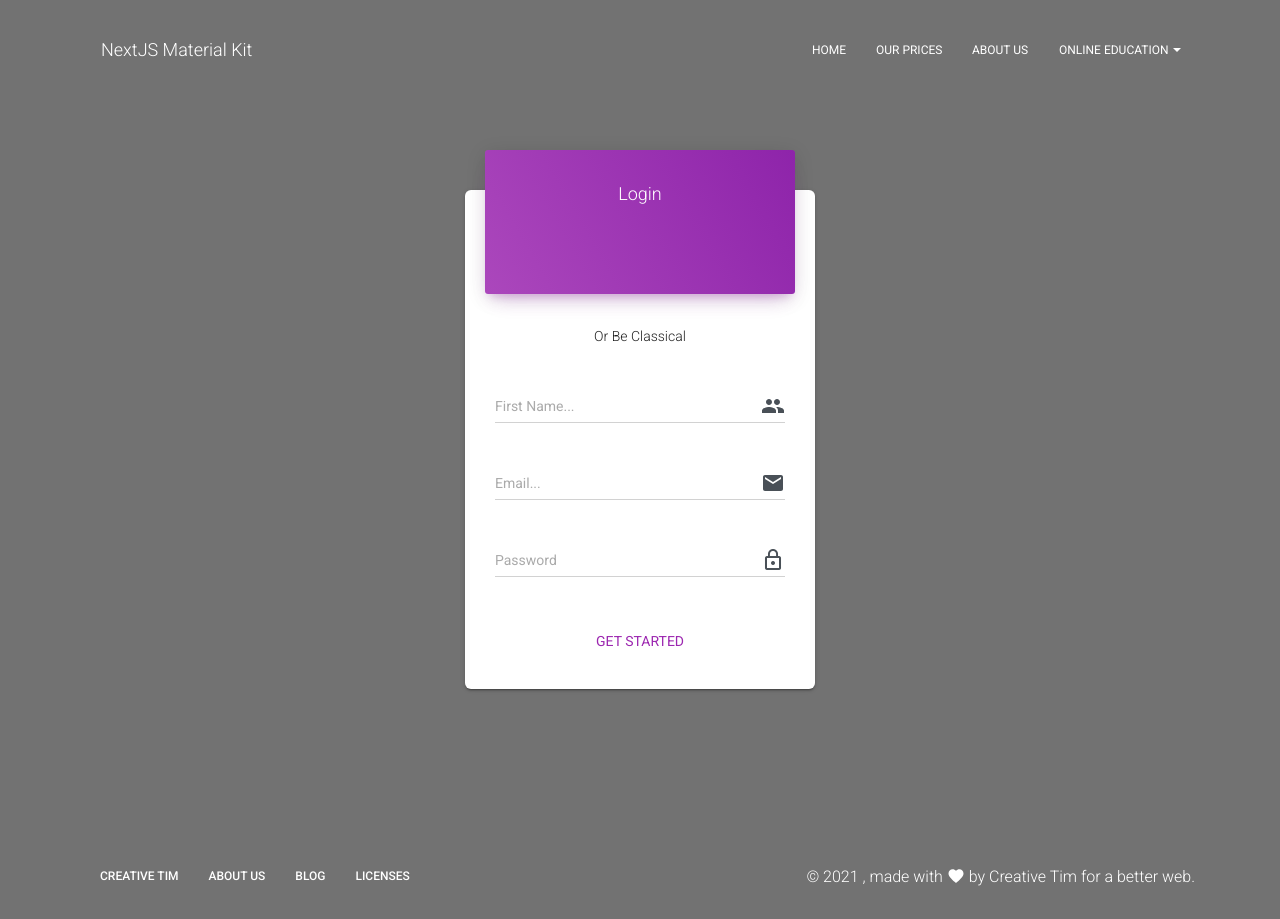
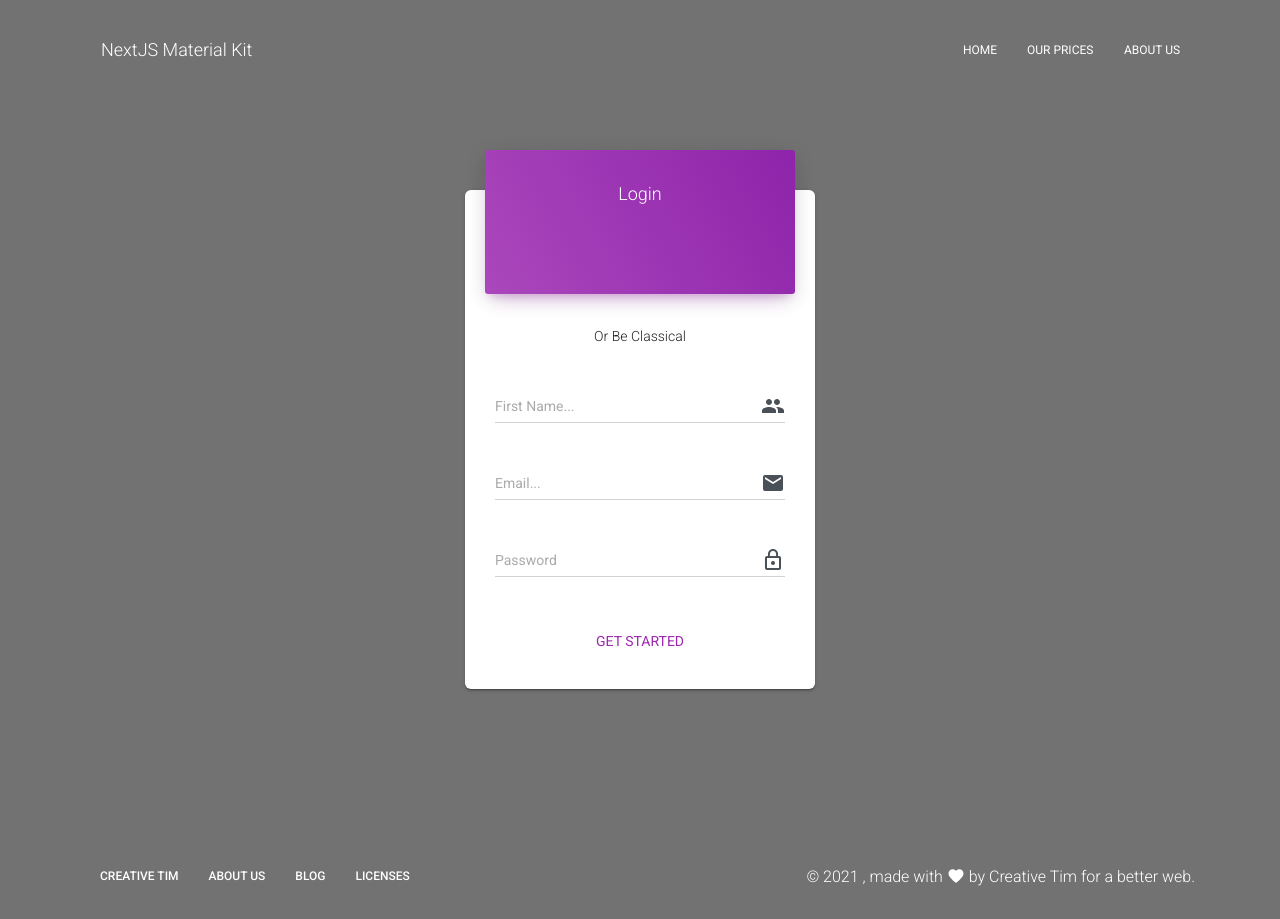
Before and after one commit to montydhanjal/Driving-School-Next-JS, a Next.js app: page /login in a window 1280 px wide. Built offline with nearby package versions, Linux system fonts and the light colour scheme; what aws-amplify would draw is missing.

Commit message:
removed online education links

```diff
--- a/components/Header/HeaderLinks.js
+++ b/components/Header/HeaderLinks.js
@@ -55,7 +55,7 @@ export default function HeaderLinks() {
           </Button>
         </Link>
       </ListItem>
-      <ListItem className={classes.listItem}>
+      {/* <ListItem className={classes.listItem}>
         <CustomDropdown
           noLiPadding
           navDropdown
@@ -82,7 +82,7 @@ export default function HeaderLinks() {
             </a>,
           ]}
         />
-      </ListItem>
+      </ListItem> */}
     </List>
   );
 }
```
